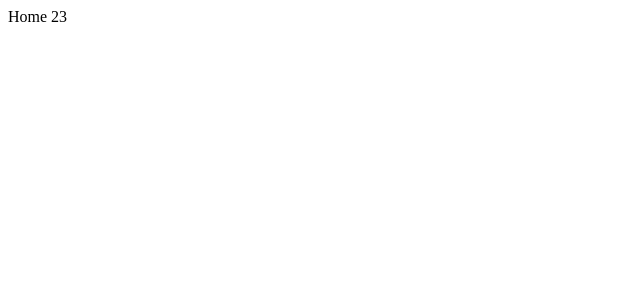
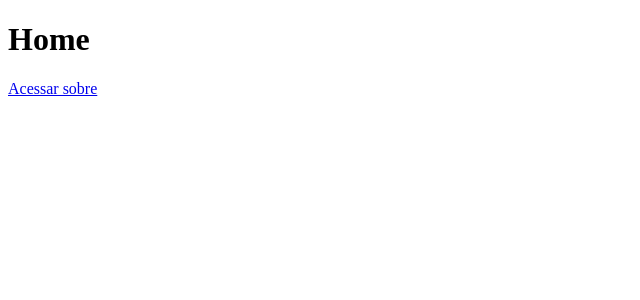
Before and after one commit to alefvieira/project-1, a Next.js app: page / in a window 1280 px wide. Shown: the top 300 px of the page, without its empty margins (0-640 px from the left). Built offline with nearby package versions, Linux system fonts and the light colour scheme.

Commit message:
Add files via upload

```diff
--- a/pages/index.js
+++ b/pages/index.js
@@ -1,4 +1,16 @@
+import Link from 'next/link';
+
 function Home(){
-    return <div>Home 23</div>
+    return (<div>
+        <h1>Home</h1>
+        <Link href="/sobre">
+            <a >Acessar sobre</a>
+        </Link>
+
+
+
+    </div> )
+
+
 }
 export default Home
```
Also changed, not shown: pages/sobre.js (added, +15 -0 lines).
